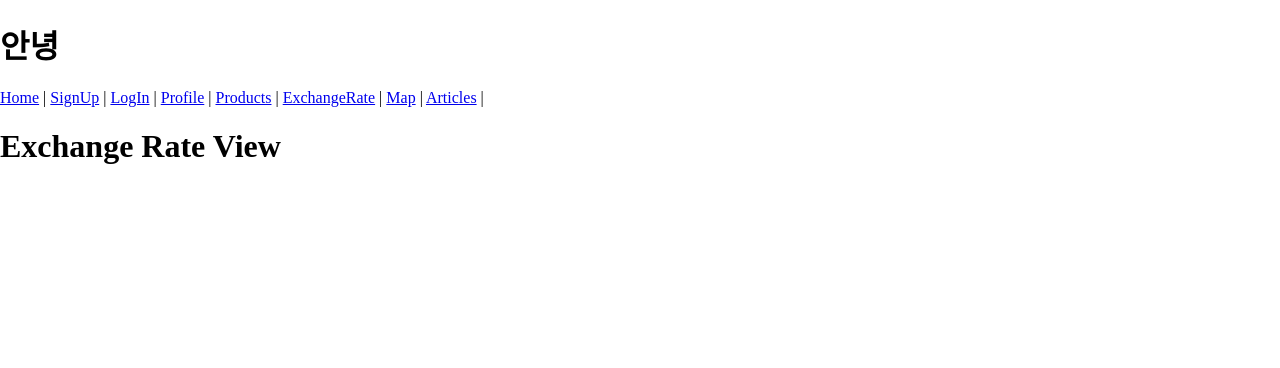
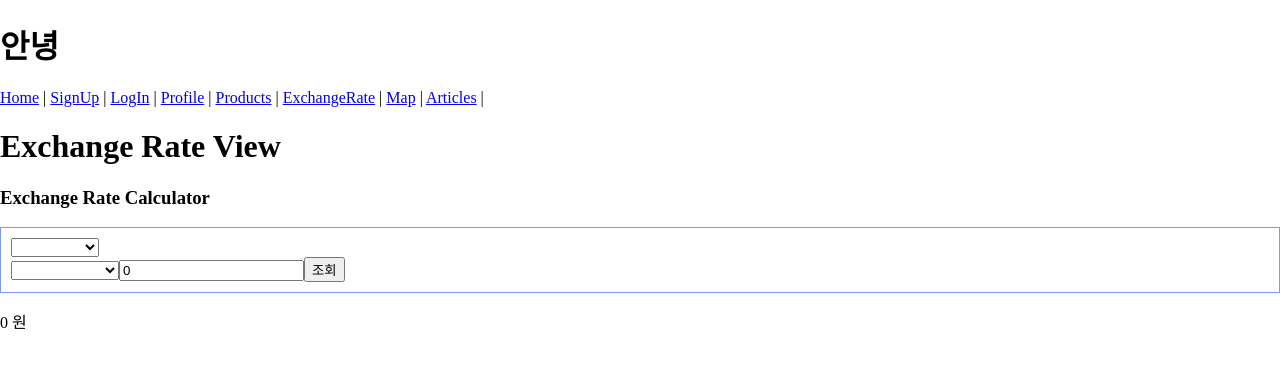
Before and after one commit to BuzzBucksBuddy/front-end, a Vue app in the folder front/: page /exchange in a window 1280 px wide. Shown: the top 368 px of the page. Built offline with nearby package versions, Linux system fonts and the light colour scheme.

Commit message:
exchange page

```diff
--- a/front/src/components/ExchangeRateCalculator.vue
+++ b/front/src/components/ExchangeRateCalculator.vue
@@ -1,13 +1,64 @@
 <template>
   <div>
-    <h1>Exchange Rate Calculator</h1>
+    <h3>Exchange Rate Calculator</h3>
+    <form>
+      <select id="select-exchange-rate-category" v-model="category">
+        <option
+          v-for="exchangeRateCategory in store.exchangeRateCategoryList"
+          :key="exchangeRateCategory.id"
+          :value="exchangeRateCategory.title"
+        >
+          {{ exchangeRateCategory.name }}
+        </option>
+      </select>
+      <div>
+        <select id="select-country-category" v-model="country">
+        <option
+          v-for="countryCategory in store.countryCategoryList"
+          :key="countryCategory.id"
+          :value="countryCategory.title"
+        >
+          {{ countryCategory.name }}
+        </option>
+      </select>
+      <input type="text" v-model="money">
+      <span>{{ store.exchangeUnit }}</span>
+      <button>조회</button>
+      </div>
+    </form>
+    <p>{{ exchangeResult }} 원</p>
   </div>
 </template>
 
+
 <script setup>
+import { useExchangeStore } from '@/stores/exchange.js'
+import { ref, computed, watch } from 'vue'
+
+const store = useExchangeStore()
+const country = ref(null)
+const category = ref(null)
+const money = ref(0)
+
+const exchangeResult = ref(0)
+watch(
+  () => [country.value, category.value, money.value],
+  ([newCountry, newCategory, newMoney]) => {
+    if (newCountry || newCategory || newMoney === (null || 0)) {
+    store.getCountryInfo(newCountry, newCategory)
+    exchangeResult.value = store.exchangeRate * newMoney
+    }
+  }
+)
+
+
 
 </script>
 
 <style scoped>
+form {
+  border: 1px solid rgb(123, 153, 252);
+  padding: 10px;
+}
 
 </style>
--- a/front/src/stores/exchange.js
+++ b/front/src/stores/exchange.js
@@ -1,7 +1,89 @@
 import { ref, computed } from 'vue'
+import { useRoute } from 'vue-router'
 import { defineStore } from 'pinia'
+import axios from 'axios'
 
-export const useArticleStore = defineStore('article', () => {
+export const useExchangeStore = defineStore('exchange', () => {
+  const route = useRoute()
+  const API_URL = 'http://127.0.0.1:8000'
 
-  return {  }
-}, { persist: true })
+  const countryCategoryList = ref([
+    {id:1, name: '아랍에미리트', title: 'AED'},
+    {id:2, name: '호주', title: 'AUD'},
+    {id:3, name: '바레인', title: 'BHD'},
+    {id:4, name: '브루나이', title: 'BND'},
+    {id:5, name: '캐나다', title: 'CAD'},
+    {id:6, name: '스위스', title: 'CHF'},
+    {id:7, name: '중국', title: 'CNH'},
+    {id:8, name: '덴마크', title: 'DKK'},
+    {id:9, name: '유럽연합', title: 'EUR'},
+    {id:10, name:'영국', title: 'GBP'},
+    {id:11, name:'홍콩', title: 'HKD'},
+    {id:12, name: '인도네시아', title: 'IDR(100)'},
+    {id:13, name: '일본', title: 'JPY(100)'},
+    {id:14, name:'대한민국', title: 'KRW'},
+    {id:15, name:'쿠웨이트', title: 'KWD'},
+    {id:16, name:'말레이시아', title: 'MYR'},
+    {id:17, name: '노르웨이', title: 'NOK'},
+    {id:18, name: '뉴질랜드', title: 'NZD'},
+    {id:19, name: '사우디아라비아', title: 'SAR'},
+    {id:20, name: '스웨덴', title: 'SEK'},
+    {id:21, name: '싱가포르', title: 'SGD'},
+    {id:22, name: '태국', title: 'THB'},
+    {id:23, name: '미국', title: 'USD'},
+  ])
+
+  const exchangeRateCategoryList = ref([
+    {id:1, name: '송금받을 때', title: 'ttb'},
+    {id:2, name: '송금보낼 때', title:'tts'},
+    {id:3, name: '매매기준율', title:'deal_bas_r'}
+  ])
+
+
+  const exchangeRate = ref(null)
+  const exchangeUnit = ref(null)
+  const getCountryInfo = function(country, category) {
+    axios({
+      method: 'get',
+      url: `${API_URL}/api/v1/exchanges/${country}/${category}/`
+    })
+      .then((res) => {
+        console.log(res)
+        exchangeRate.value = res.data.rate
+        exchangeUnit.value = res.data.unit
+      })
+      .catch((err) => {
+        console.log(err)
+      })
+  }
+
+
+
+  const exchangeRateList = ref([])
+  const getExchangeRate = function() {
+    axios({
+      method: 'get',
+      url: `${API_URL}/api/v1/exchages/`
+    })
+      .then((res) => {
+        console.log(res)
+        // exchangeRateList.value = res.data
+      })
+      .catch((err) => {
+        console.log(err)
+      })
+  }
+
+
+
+  return {
+    API_URL,
+    countryCategoryList,
+    exchangeRateCategoryList,
+    exchangeRate,
+    exchangeUnit,
+    getCountryInfo,
+    exchangeRateList,
+    getExchangeRate
+  }
+}, { persist: false })
--- a/front/src/views/ExchangeRateView.vue
+++ b/front/src/views/ExchangeRateView.vue
@@ -1,10 +1,12 @@
 <template>
   <div>
     <h1>Exchange Rate View</h1>
+    <ExchangeRateCalculator />
   </div>
 </template>
 
 <script setup>
+import ExchangeRateCalculator from '@/components/ExchangeRateCalculator.vue'
 
 </script>
 
```
